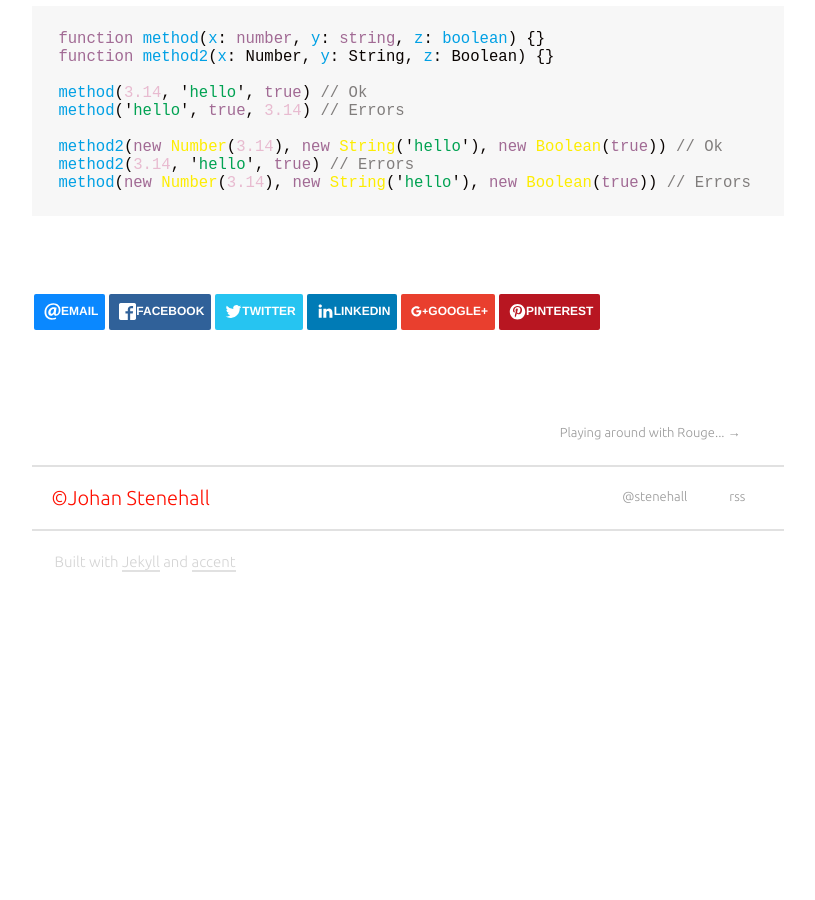
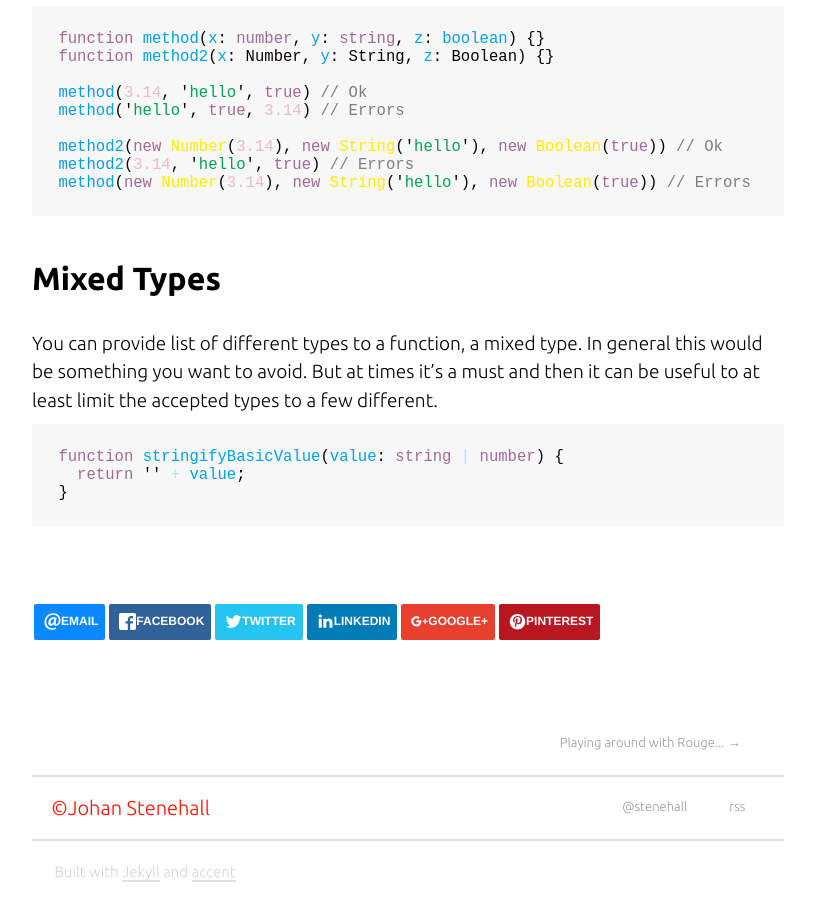
Before and after one commit to stenehall/stenehall.github.io, a Jekyll site: the page built from _posts/2017-07-04-learning-flow.md, in a window 1280 px wide and 900 px high, scrolled down 1226 px. Shown: the whole window, without its empty margins (232-1047 px from the left). Built offline with Jekyll 4.4.1, drawn with Linux system fonts in a browser that asks for light colours; nearby versions of some CDN libraries; comment, search, counter and statistics services are not loaded; before the commit the page ends 1828 px from its top, so only the background shows below that.

Commit message:
Add mixed types

````diff
--- a/_posts/2017-07-04-learning-flow.md
+++ b/_posts/2017-07-04-learning-flow.md
@@ -45,3 +45,13 @@ method2(new Number(3.14), new String('hello'), new Boolean(true)) // Ok
 method2(3.14, 'hello', true) // Errors
 method(new Number(3.14), new String('hello'), new Boolean(true)) // Errors
 ```
+
+## Mixed Types
+
+You can provide list of different types to a function, a mixed type. In general this would be something you want to avoid. But at times it's a must and then it can be useful to at least limit the accepted types to a few different.
+
+```typescript
+function stringifyBasicValue(value: string | number) {
+  return '' + value;
+}
+```
````
Also changed, not shown: code/flow.js (+8 -0 lines).
